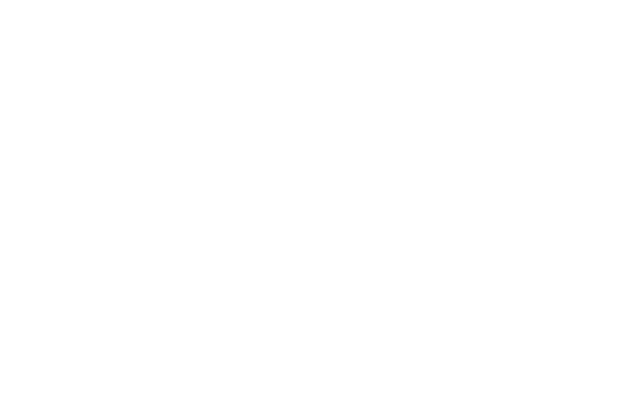
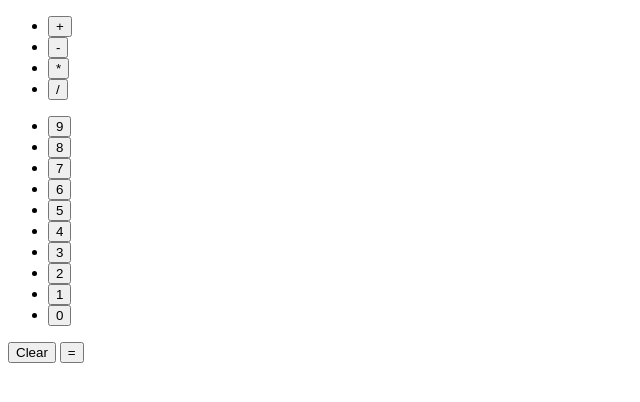
Before and after one commit to FriFeb/odin-calculator, a plain HTML site: page index.html in a window 1280 px wide. Shown: the whole page, without its empty margins (0-640 px from the left). Drawn offline with Linux system fonts and the light colour scheme.

Commit message:
Add html structure

```diff
--- a/index.html
+++ b/index.html
@@ -7,5 +7,33 @@
     <script src="./javascript.js"></script>
     <title>Calculator</title>
   </head>
-  <body></body>
+  <body>
+    <div class="container">
+      <div class="calculator">
+        <div class="display"></div>
+        <div class="buttons">
+          <ul class="operators">
+            <li><button class="operator">+</button></li>
+            <li><button class="operator">-</button></li>
+            <li><button class="operator">*</button></li>
+            <li><button class="operator">/</button></li>
+          </ul>
+          <ul class="digits">
+            <li><button class="digit">9</button></li>
+            <li><button class="digit">8</button></li>
+            <li><button class="digit">7</button></li>
+            <li><button class="digit">6</button></li>
+            <li><button class="digit">5</button></li>
+            <li><button class="digit">4</button></li>
+            <li><button class="digit">3</button></li>
+            <li><button class="digit">2</button></li>
+            <li><button class="digit">1</button></li>
+            <li><button class="digit">0</button></li>
+          </ul>
+          <button class="clear">Clear</button>
+          <button class="equal">=</button>
+        </div>
+      </div>
+    </div>
+  </body>
 </html>
```
